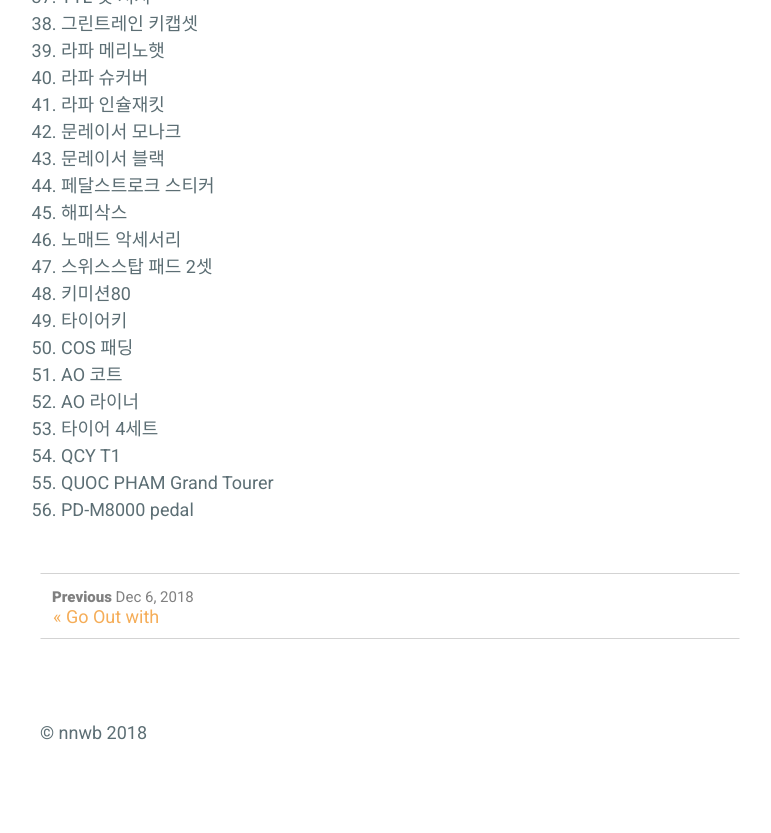
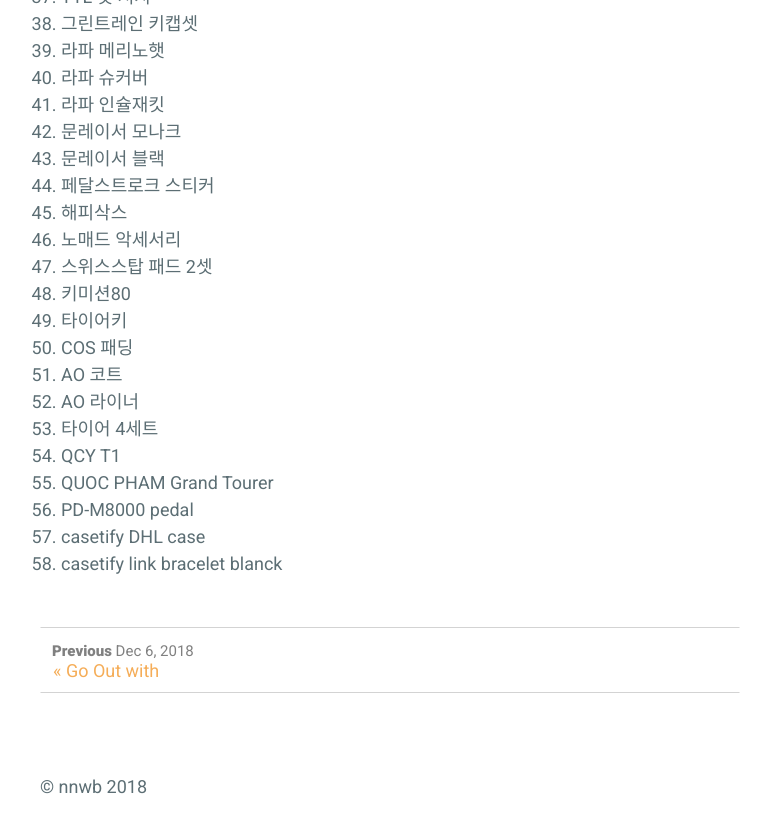
Before and after one commit to nnwb/nnwb.github.io, a Jekyll site: the page built from _posts/2018-12-14-buying2018.md, in a window 1280 px wide and 900 px high, scrolled down 1391 px. Shown: the top 833 px of the window, without its empty margins (250-1021 px from the left). Built offline with Jekyll 4.4.1, drawn with Linux system fonts in a browser that asks for light colours; comment, search, counter and statistics services are not loaded.

Commit message:
Update 2018-12-14-buying2018.md

```diff
--- a/_posts/2018-12-14-buying2018.md
+++ b/_posts/2018-12-14-buying2018.md
@@ -67,3 +67,5 @@ comments: true
 54. QCY T1
 55. QUOC PHAM Grand Tourer
 56. PD-M8000 pedal
+57. casetify DHL case
+58. casetify link bracelet blanck
```
